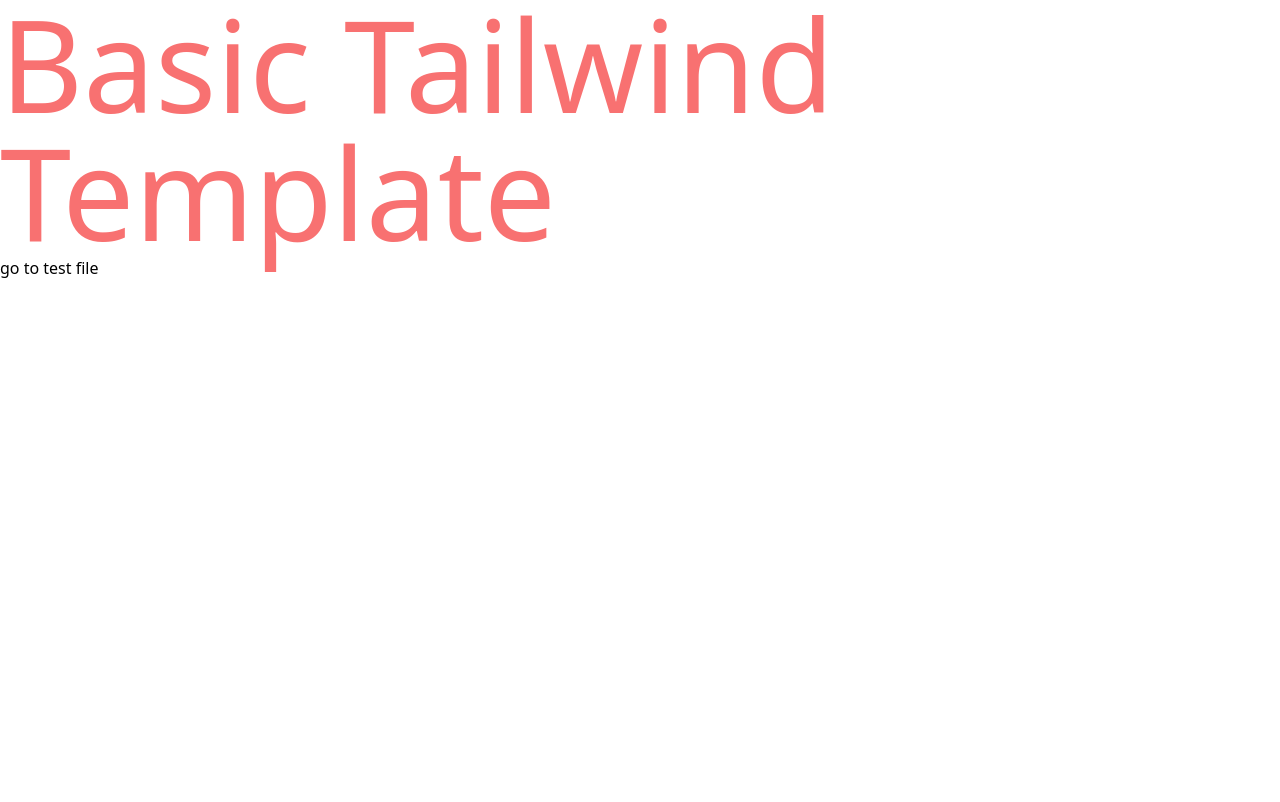
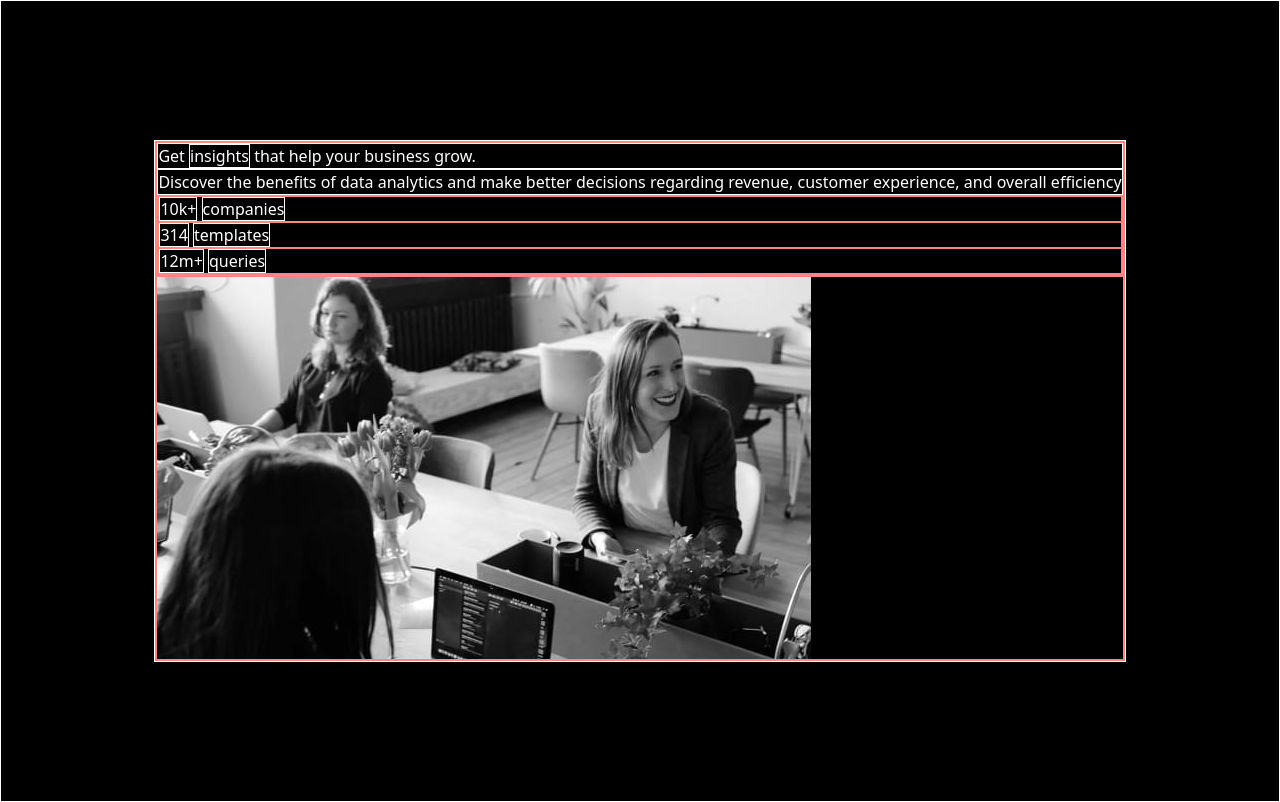
Before and after one commit to Frontend-Mentor-Projects-Daniel/stats-preview-card, a website: page index.html in a window 1280 px wide. Drawn offline with Linux system fonts and the light colour scheme.

Commit message:
create html markup for most complex design, which is desktop

```diff
--- a/index.html
+++ b/index.html
@@ -4,11 +4,70 @@
     <meta charset="UTF-8" />
     <meta http-equiv="X-UA-Compatible" content="IE=edge" />
     <meta name="viewport" content="width=device-width, initial-scale=1.0" />
-    <title>Basic Tailwindcss Template</title>
+    <title>Stats Preview Card</title>
+    <!-- Google Fonts -->
+    <link rel="preconnect" href="https://fonts.googleapis.com" />
+    <link rel="preconnect" href="https://fonts.gstatic.com" crossorigin />
+    <link
+      href="https://fonts.googleapis.com/css2?family=Inter:wght@400;700&family=Lexend+Deca&display=swap"
+      rel="stylesheet"
+    />
     <link rel="stylesheet" href="./develop/css/main.css" />
+
+    <style>
+      * {
+        border: 1px solid white;
+      }
+      body {
+        border: none;
+      }
+
+      div {
+        border: 1px solid hsl(0, 100%, 76%);
+      }
+    </style>
   </head>
-  <body>
-    <h1 class="text-9xl text-red-400">Basic Tailwind Template</h1>
-    <a href="./develop/layout/test-file.html">go to test file</a>
+  <body
+    class="bg-black text-white min-h-screen flex items-center justify-center"
+  >
+    <!-- <body class="min-h-screen flex items-center justify-center"> -->
+    <main>
+      <!-- STATS COMPONENT -->
+      <div class="" id="statComponent">
+        <!-- TEXT CONTENT -->
+        <div>
+          <!-- title -->
+          <h1>Get <span>insights</span> that help your business grow.</h1>
+          <!-- paragraph -->
+          <p>
+            Discover the benefits of data analytics and make better decisions
+            regarding revenue, customer experience, and overall efficiency
+          </p>
+          <!-- statistics -->
+          <div>
+            <!-- companies -->
+            <div>
+              <span>10k+</span>
+              <span>companies</span>
+            </div>
+            <!-- templates -->
+            <div>
+              <span>314</span>
+              <span>templates</span>
+            </div>
+            <!-- queries -->
+            <div>
+              <span>12m+</span>
+              <span>queries</span>
+            </div>
+          </div>
+        </div>
+
+        <!-- IMAGE -->
+        <div
+          class="bg-stats-image-mobile bg-auto w-full h-96 bg-no-repeat"
+        ></div>
+      </div>
+    </main>
   </body>
 </html>
--- a/tailwind.config.js
+++ b/tailwind.config.js
@@ -13,7 +13,25 @@
       xl: '1440px',
     },
     extend: {
-      // colors: {},
+      backgroundImage: {
+        'stats-image-mobile':
+          "url('/develop/assets/images/image-header-mobile.jpg')",
+        'stats-image-desktop':
+          "url('/develop/assets/images/image-header-desktop.jpg')",
+      },
+      colors: {
+        veryDarkBlue: 'hsl(233, 47%, 7%)',
+        darkDesaturatedBlue: 'hsl(244, 38%, 16%)',
+        softViolet: 'hsl(277, 64%, 61%)',
+
+        neutral: 'hsl(0, 0%, 100%)',
+        mainParaWhite: 'hsla(0, 0%, 100%, 0.75)',
+        statsWhite: 'hsla(0, 0%, 100%, 0.6)',
+      },
+      fontFamily: {
+        inter: ['Inter', '"sans-serif"'],
+        deca: ['"Lexend Deca"', '"sans-serif"'],
+      },
     },
   },
   plugins: [],
```
Also changed, not shown: develop/assets/images/favicon-32x32.png (renamed from images/favicon-32x32.png), develop/assets/images/image-header-desktop.jpg (renamed from images/image-header-desktop.jpg), develop/assets/images/image-header-mobile.jpg (renamed from images/image-header-mobile.jpg), develop/css/main.css.
